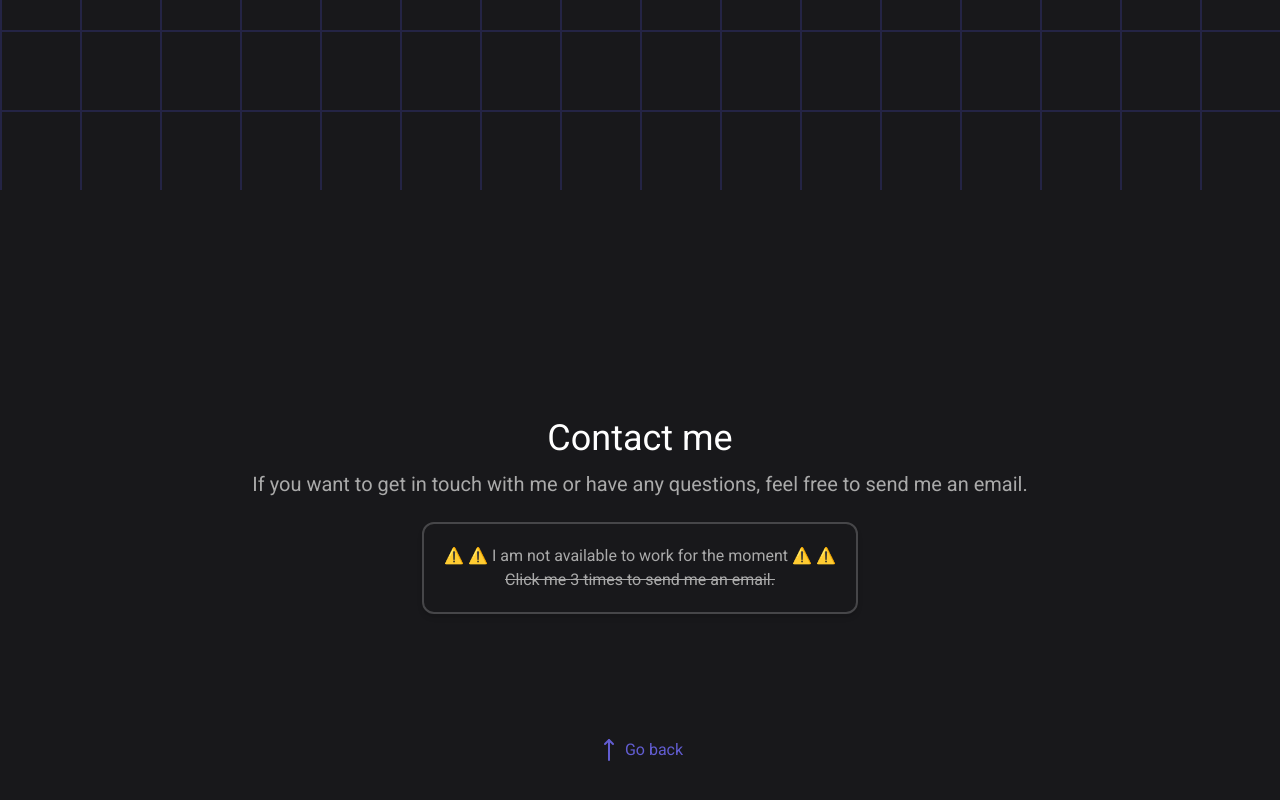
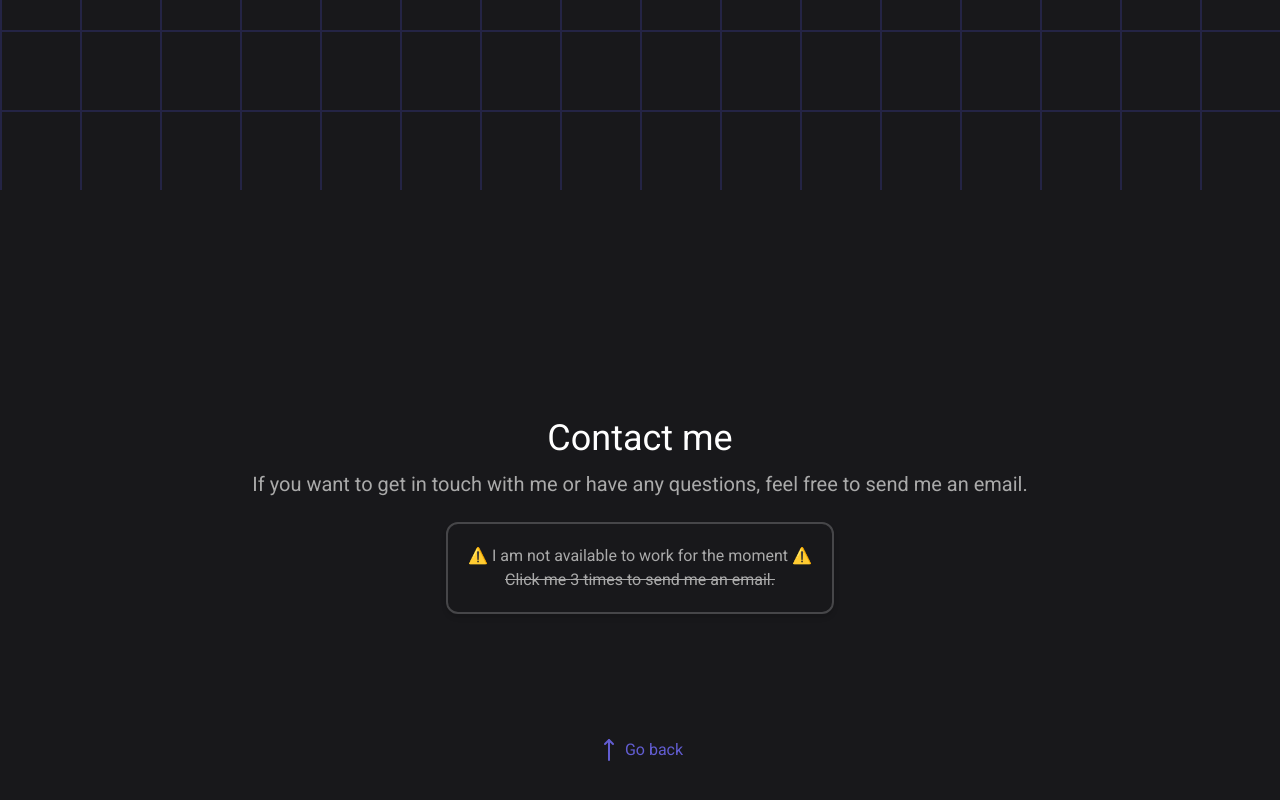
Before and after one commit to Edoo29/personal-portfolio, a React (Vite) app: page / in a window 1280 px wide. Shown: the part 2210-3010 px from the top of the page. Built offline with nearby package versions, Linux system fonts and the light colour scheme.

Commit message:
added a preview image

```diff
--- a/index.html
+++ b/index.html
@@ -9,7 +9,7 @@
       property="og:description"
       content="My Personal Portfolio made in React"
     />
-    <meta property="og:image" content="./preview.png" />
+    <meta property="og:image" content="./public/preview.png" />
     <meta property="og:url" content="edoo29-personal-portfolio.vercel.app" />
     <meta
       name="description"
--- a/src/i18n.ts
+++ b/src/i18n.ts
@@ -45,7 +45,7 @@ i18n.use(initReactI18next).init({
         contactMeClickOne: "Click me ",
         contactMeClickTwo: " times to send me an email.",
         goBack: "Go back",
-        notAvailable: "⚠️ I am not available to work for the moment ⚠️",
+        notAvailable: "I am not available to work for the moment",
       },
     },
     it: {
@@ -84,7 +84,7 @@ i18n.use(initReactI18next).init({
         contactMeClickOne: "Cliccami ",
         contactMeClickTwo: " volte per mandarmi un'email.",
         goBack: "Torna su",
-        notAvailable: "⚠️ Non sono disponibile a lavorare per il momento ⚠️",
+        notAvailable: "Non sono disponibile a lavorare per il momento",
       },
     },
   },
```
